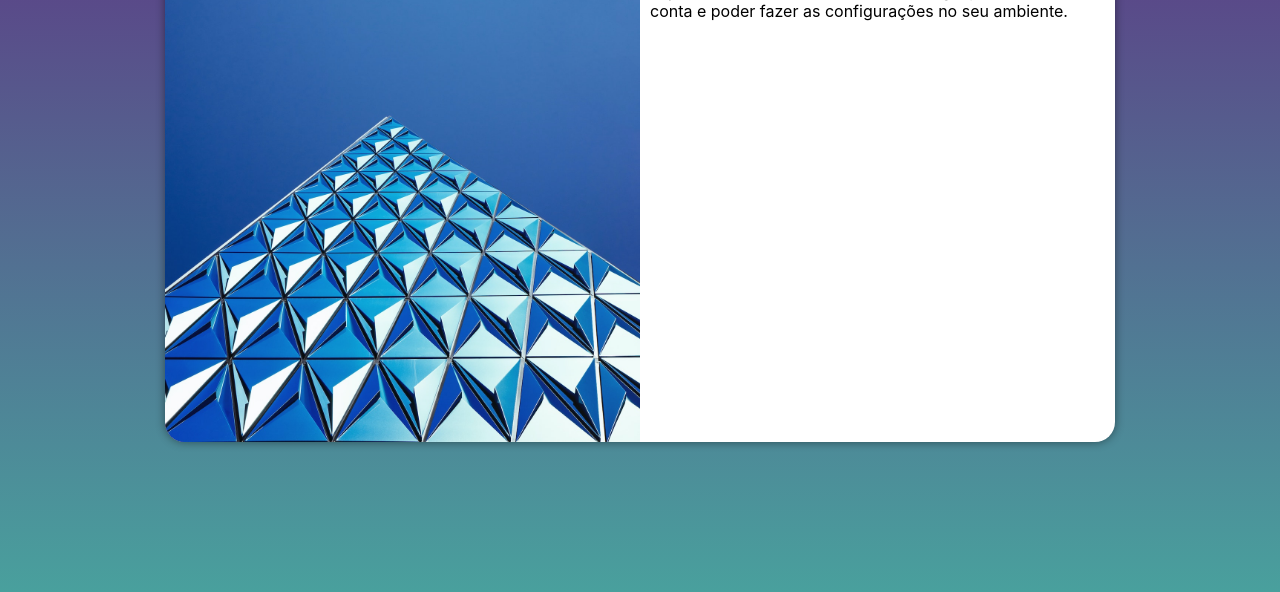
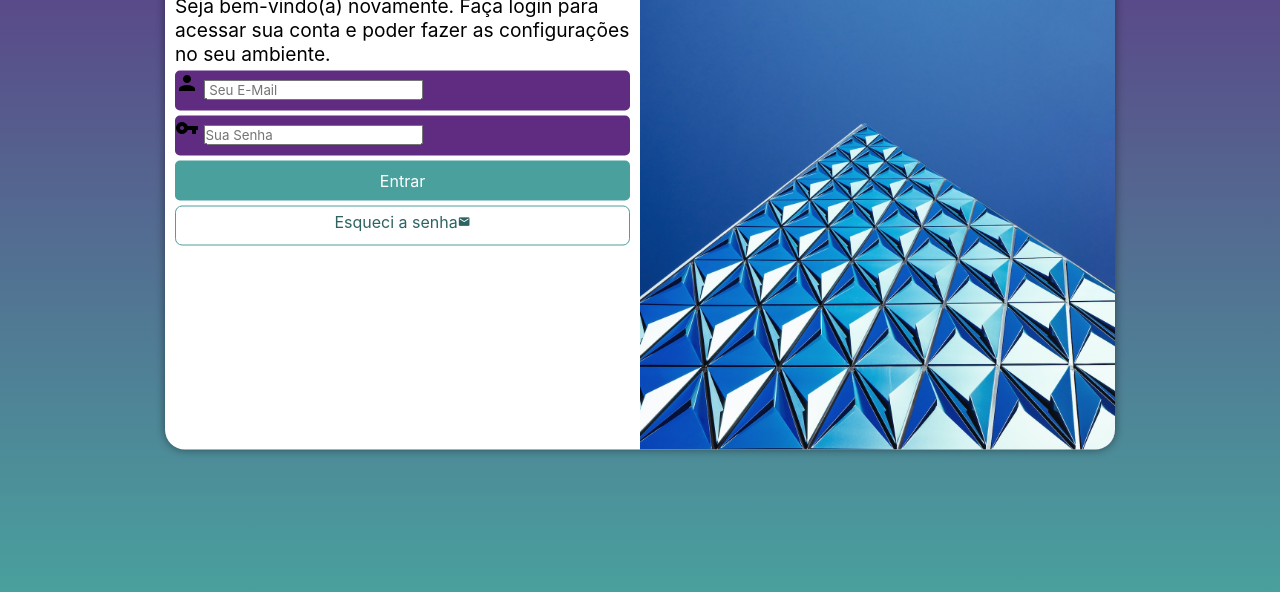
Before and after one commit to LUIZVITORALENCARSOARES/projeto-login, a plain HTML site: page index.html in a window 1280 px wide. Shown: the part 208-800 px from the top of the page. Drawn offline with Linux system fonts and the light colour scheme.

Commit message:
formatação do formulário

```diff
--- a/estilos/media-query.css
+++ b/estilos/media-query.css
@@ -40,13 +40,21 @@
     }
 
     section#login > div#imagem {
-        float: left;
+        float: right;
         width: 50%;
         height: 100%;
     }
 
     section#login > div#formulario {
-        float: right;
+        float: left;
         width: 50%;
     }
+
+    div#formulario > h1 {
+        font-size: 2em;
+    }
+
+    div#formulario > p {
+        font-size: 1.2em;
+    }
 }
--- a/estilos/style.css
+++ b/estilos/style.css
@@ -34,7 +34,7 @@ section#login {
 
     background-color: white;
     width: 250px;
-    height: 500px;
+    height: 515px;
     border-radius: 20px;
     box-shadow: 0px 0px 10px rgba(0, 0, 0, 0.450);
 
@@ -53,5 +53,65 @@ section#login > div#imagem {
 section#login > div#formulario {
     display: block;
     padding: 10px;
+}
 
+div#formulario > h1 {
+    text-align: center;
+    margin-bottom: 10px;
 }
+
+div#formulario > p {
+    font-size: 0.8em;
+}
+
+form > div.campo {
+    background-color: #5f2c82;
+    display: block;
+    width: 100%;
+    height: 40px;
+    border-radius: 5px;
+    margin: 5px 0px;
+}
+
+form label {
+    display: none;
+}
+
+form > input[type=submit] {
+    display: block;
+    font-size: 1em;
+    width: 100%;
+    height: 40px;
+    background-color: #49a09d;
+    color: white;
+    border: none;
+    border-radius: 5px;
+    cursor: pointer;
+}
+
+form > input[type=submit]:hover {
+    background-color: #2d6462;
+}
+
+form > a.botao {
+    display: block;
+    text-align: center;
+    font-size: 1em;
+    width: 100%;
+    height: 40px;
+    padding-top: 5px;
+    margin-top: 5px;
+    background-color: white;
+    color: #2d6462;
+    border: 1px solid #49a09d;
+    border-radius: 7px;
+    text-decoration: none;
+}
+
+form > a.botao:hover {
+    background-color: #6cd3cf;
+}
+
+form a.botao > span {
+    font-size: 0.8em;
+}
--- a/index.html
+++ b/index.html
@@ -4,6 +4,7 @@
     <meta charset="UTF-8">
     <meta name="viewport" content="width=device-width, initial-scale=1.0">
     <title>Login</title>
+    <link href="https://fonts.googleapis.com/icon?family=Material+Icons" rel="stylesheet">
     <link rel="stylesheet" href="estilos/style.css">
     <link rel="stylesheet" href="estilos/media-query.css">
 </head>
@@ -16,8 +17,20 @@
             <div id="formulario">
                 <h1>Login</h1>
                 <p>Seja bem-vindo(a) novamente. Faça login para acessar sua conta e poder fazer as configurações no seu ambiente.</p>
-                <form action="login.php" method="post">
-
+                <form action="login.php" method="post" autocomplete="on">
+                    <div class="campo">
+                        <span class="material-icons">person</span>
+                        <input type="email" name="login" id="ilogin" placeholder=" Seu E-Mail" autocomplete="email" required maxlength="30">
+                        <label for="ilogin">Login</label>
+                    </div>
+                    <div class="campo">
+                        <span class="material-icons">vpn_key</span>
+                        <input type="password" name="senha" id="isenha" placeholder="Sua Senha" autocomplete="current-password" required minlength="8" maxlength="20">
+                        <label for="isenha">Senha</label>
+                    </div>
+                    <input type="submit" value="Entrar">
+                    <a href="esqueci.html" class="botao">Esqueci a senha<span class="material-icons">mail</span>
+                    </a>
                 </form>
             </div>
         </section>
```
